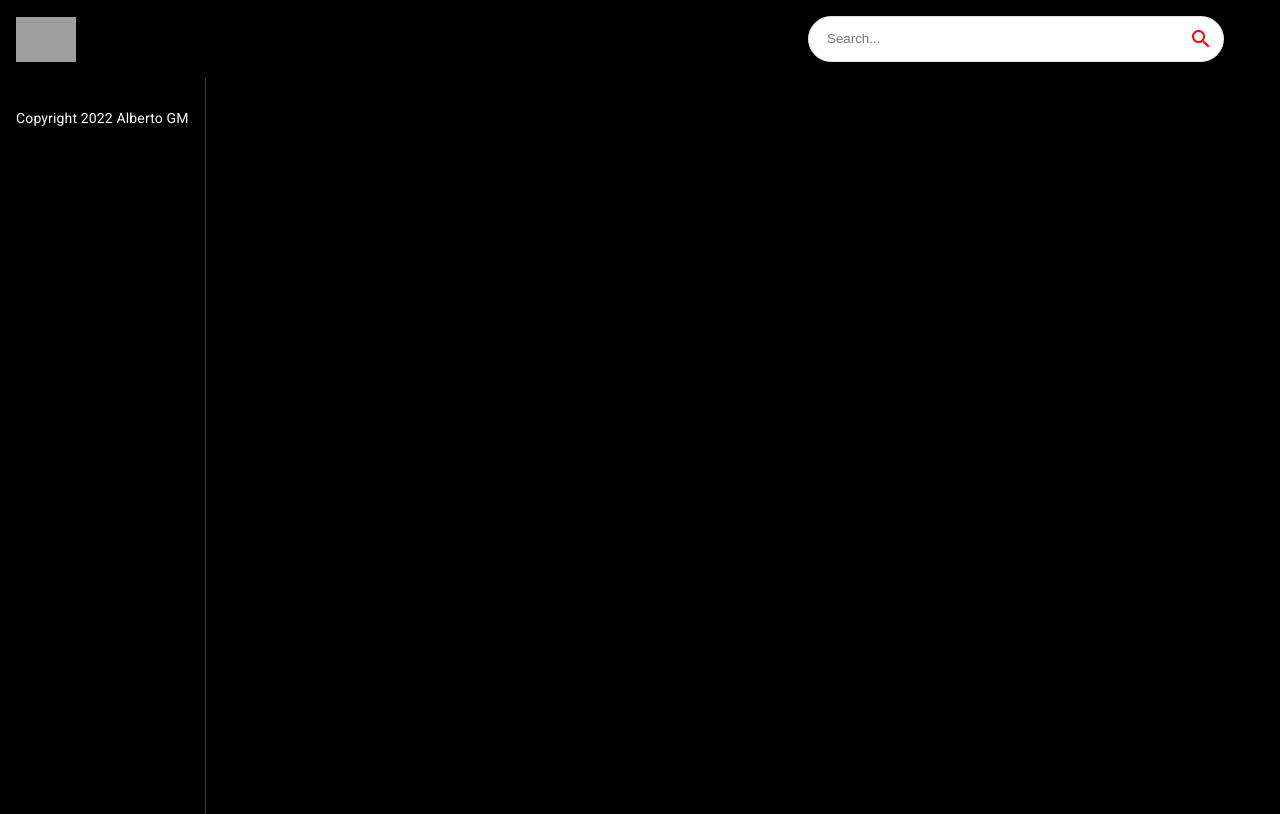
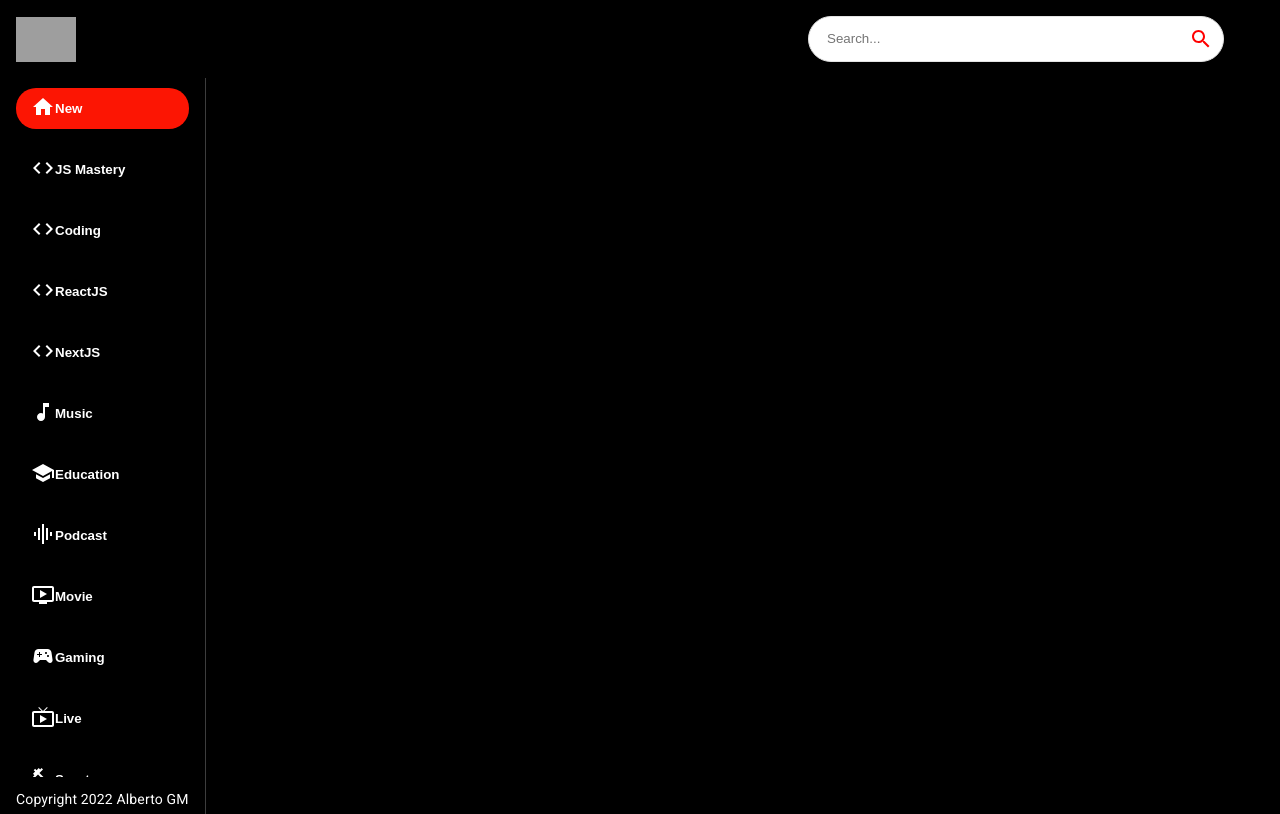
Before and after one commit to AlbertoG22/youtube-clone, a React (Vite) app: page / in a window 1280 px wide. Built offline with nearby package versions, Linux system fonts and the light colour scheme; grey boxes are pictures that could not be loaded.

Commit message:
Sidebar component

```diff
--- a/src/components/Feed.jsx
+++ b/src/components/Feed.jsx
@@ -1,5 +1,6 @@
 import { useState, useEffect } from "react";
 import { Box, Stack, Typography } from "@mui/material";
+import { Sidebar } from "./";
 
 export const Feed = () => {
   return (
@@ -11,7 +12,7 @@
           px: { sx: 0, md: 2 }
         }}
       >
-        Sidebar
+        <Sidebar />
         <Typography className="copyright" variant="body2" sx={{ mt: 1.5, color: '#fff' }}>
           Copyright 2022 Alberto GM
         </Typography>
--- /dev/null
+++ b/src/components/Sidebar.jsx
@@ -0,0 +1,32 @@
+import React from "react";
+import { Stack } from "@mui/material";
+import { categories } from "../utils/constants";
+
+const selectedCategory = "New";
+
+export const Sidebar = () => {
+  return (
+    <Stack
+      direction="row"
+      sx={{
+        overflow: "auto",
+        height: { sx: "auto", md: "95%" },
+        flexDirection: { md: "column" },
+      }}
+    >
+      {categories.map((category) => (
+        <button
+          key={category.name}
+          className="category-btn"
+          style={{
+            background: category.name === selectedCategory && "#FC1503",
+            color: "white",
+          }}
+        >
+          <span>{category.icon}</span>
+          <span>{category.name}</span>
+        </button>
+      ))}
+    </Stack>
+  );
+};
--- a/src/components/index.js
+++ b/src/components/index.js
@@ -4,3 +4,4 @@
 export * from './SearchFeed';
 export * from './VideoDetail';
 export * from './SearchBar';
+export * from './Sidebar';
```
